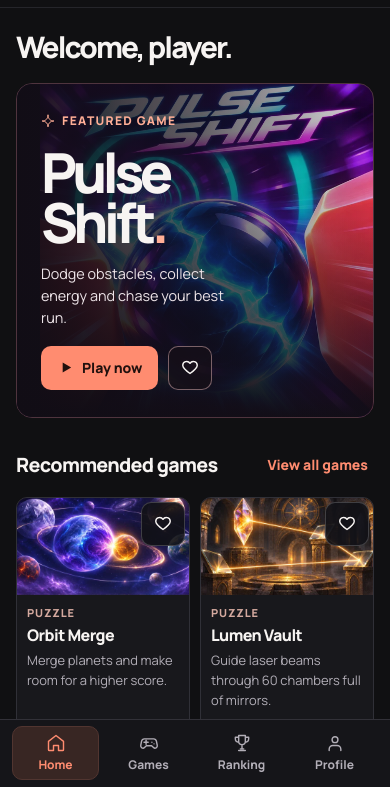
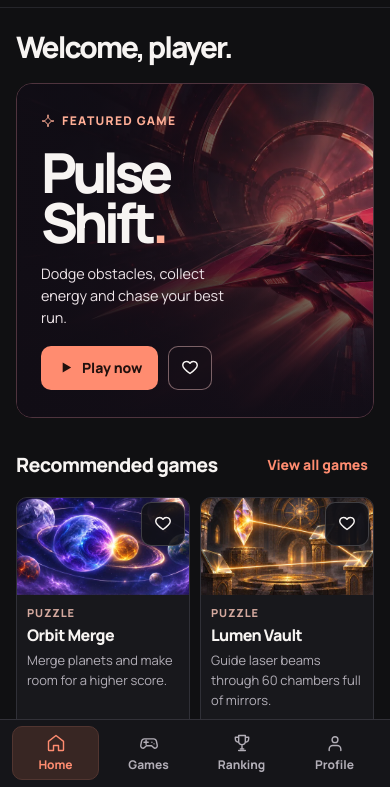
Before and after one commit to groupquestgames/groupquest, a plain HTML site: page groupquest_app_v2_3.html in a window 390 px wide. Shown: the part 57-844 px from the top of the page. Drawn offline with Linux system fonts and the light colour scheme.

Commit message:
Restore the original GroupQuest home banner

```diff
--- a/groupquest-ui/app.css
+++ b/groupquest-ui/app.css
@@ -106,7 +106,7 @@ h3 { font-size: 1rem; font-weight: 800; }
   min-height: 374px;
   border-radius: 23px;
   border: 1px solid #4f343e;
-  background: #170f2c url(art/pulse-cover.webp) right center / auto 100% no-repeat;
+  background: #20121c url(art/hero.webp) 58% center / cover no-repeat;
 }
 .hero::before {
   content: "";
@@ -284,7 +284,7 @@ dialog::backdrop { background: #09090cdf; }
   .topbar-inner { min-height: 64px; }
 }
 @media (max-width: 560px) {
-  .hero { min-height: 335px; border-radius: 16px; background-position: right center; }
+  .hero { min-height: 335px; border-radius: 16px; background-position: 61% center; }
   .hero::before { background: linear-gradient(90deg, #110d15f7, #120d16a8 52%, #130d161f 100%), linear-gradient(0deg, #120e17 0%, transparent 60%); }
   .hero h2 { font-size: clamp(3.45rem, 13.8vw, 5.1rem); }
   .hero-description { font-size: .9rem; max-width: 206px; }
--- a/groupquest_app_v2_3.html
+++ b/groupquest_app_v2_3.html
@@ -6,7 +6,7 @@
   <meta name="theme-color" content="#101012">
   <meta name="description" content="Discover arcade, puzzle and strategy games in GroupQuest.">
   <title>GroupQuest</title>
-  <link rel="stylesheet" href="groupquest-ui/app.css?v=pulse-cover">
+  <link rel="stylesheet" href="groupquest-ui/app.css?v=restore-home-banner">
   <link rel="icon" href="groupquest-ui/mark.svg" type="image/svg+xml">
   <script defer src="groupquest-ui/data.js?v=pulse-cover"></script>
   <script defer src="groupquest-ui/app.js?v=pulse-cover"></script>
```
